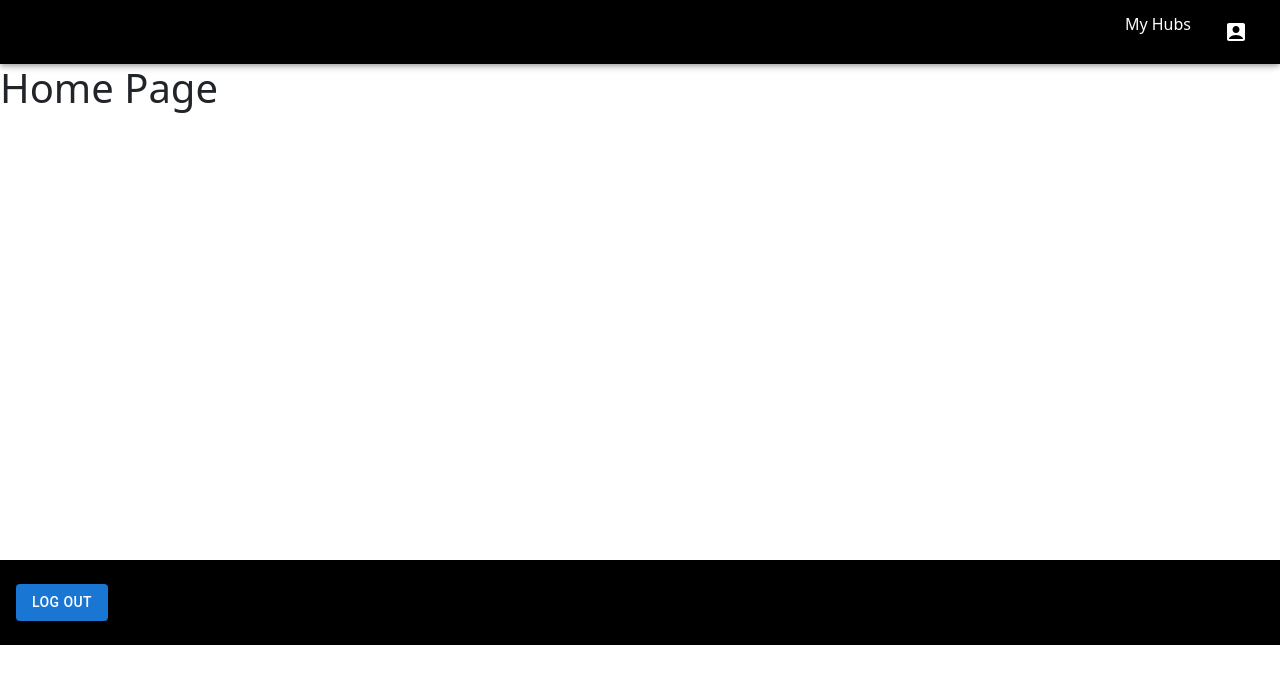
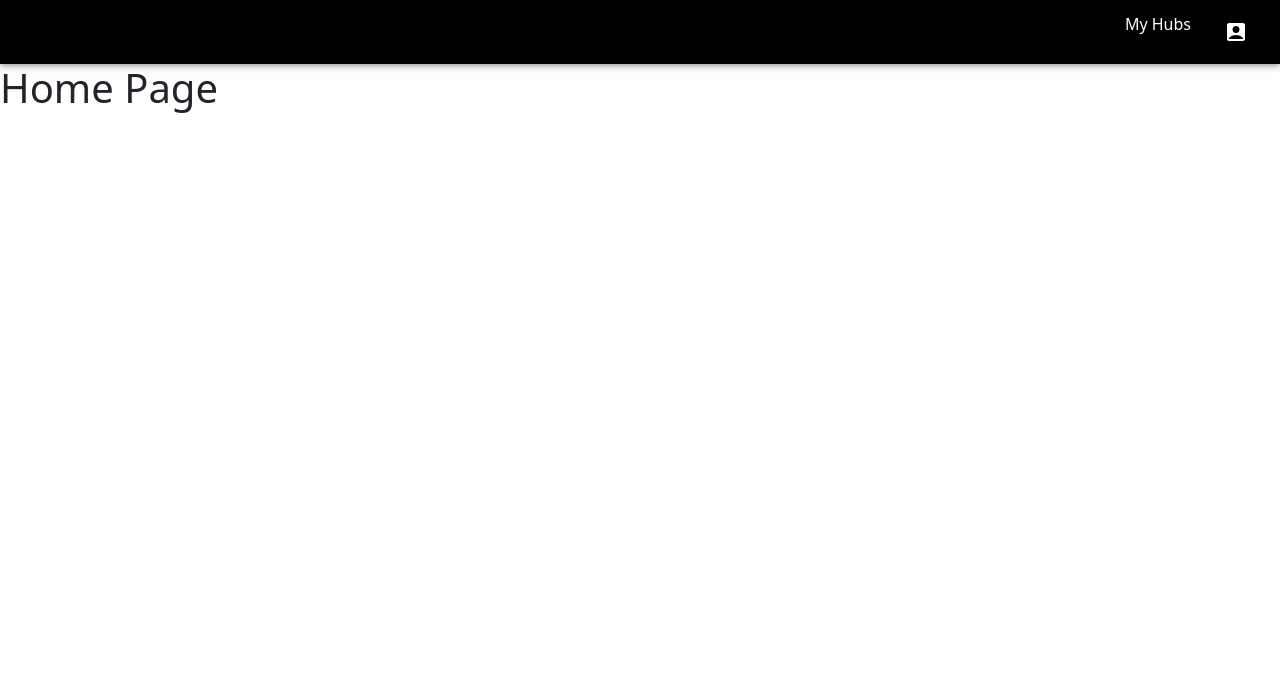
Before and after one commit to Capstone-Projects-2023-Fall/project-garden-sensor-array, a React (Create React App) app in the folder gsa-website/: page /Home in a window 1280 px wide. Shown: the top 684 px of the page. Built offline with nearby package versions, Linux system fonts and the light colour scheme.

Commit message:
not using home

```diff
--- a/gsa-website/src/components/Pages/Home.js
+++ b/gsa-website/src/components/Pages/Home.js
@@ -1,6 +1,6 @@
 import React from 'react';
 import { Container } from '@mui/material';
-import Layout from '../Format/Layout';
+import Navbar from '../Format/Navbar';
 import Footer from '../Format/Footer';
 
 
@@ -10,9 +10,9 @@ const Home = () => {
   return (
     <>
 
-    <Layout />
+    <Navbar />
     <h1>Home Page</h1>
-    <Footer />
+
 
   </>
 
```
